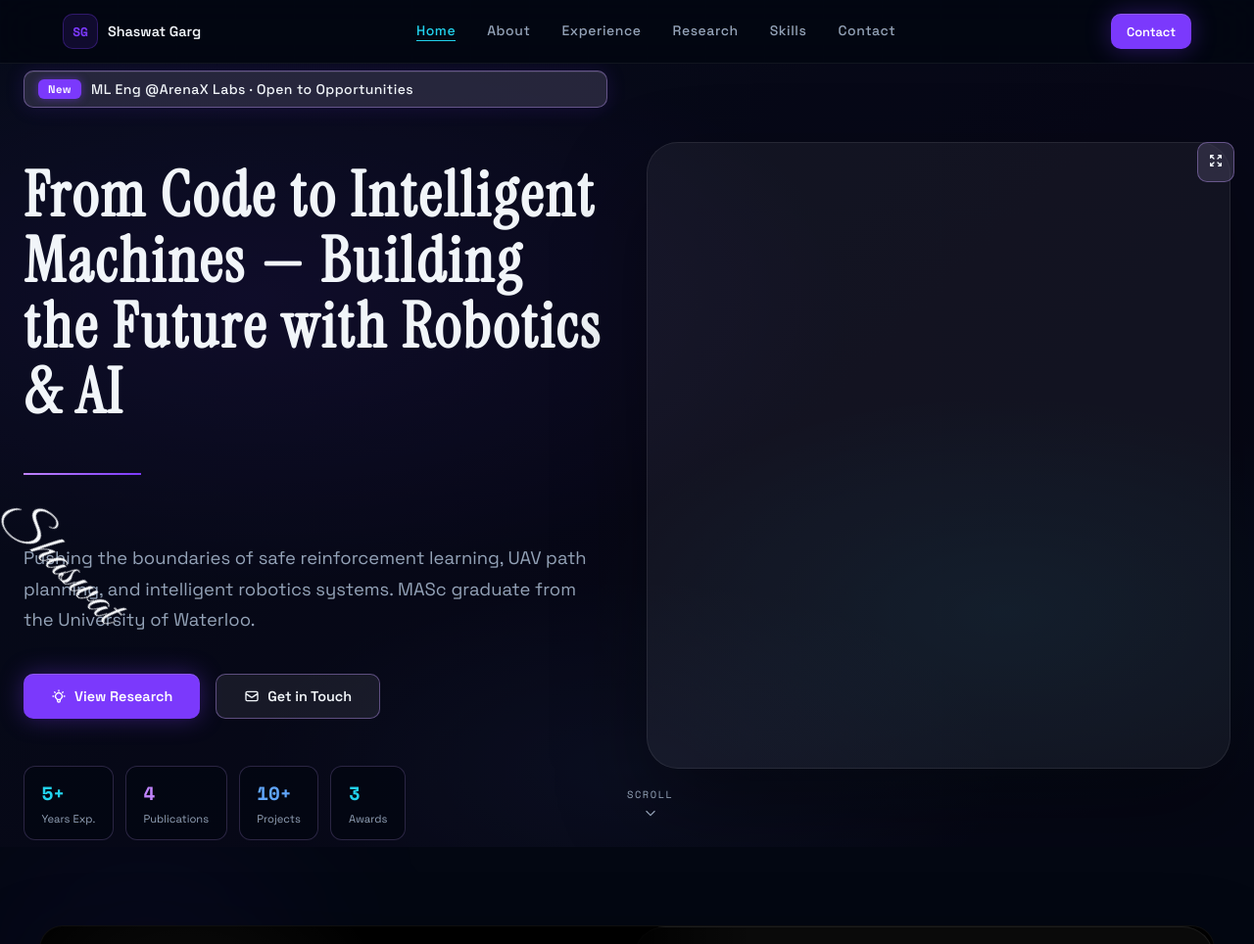
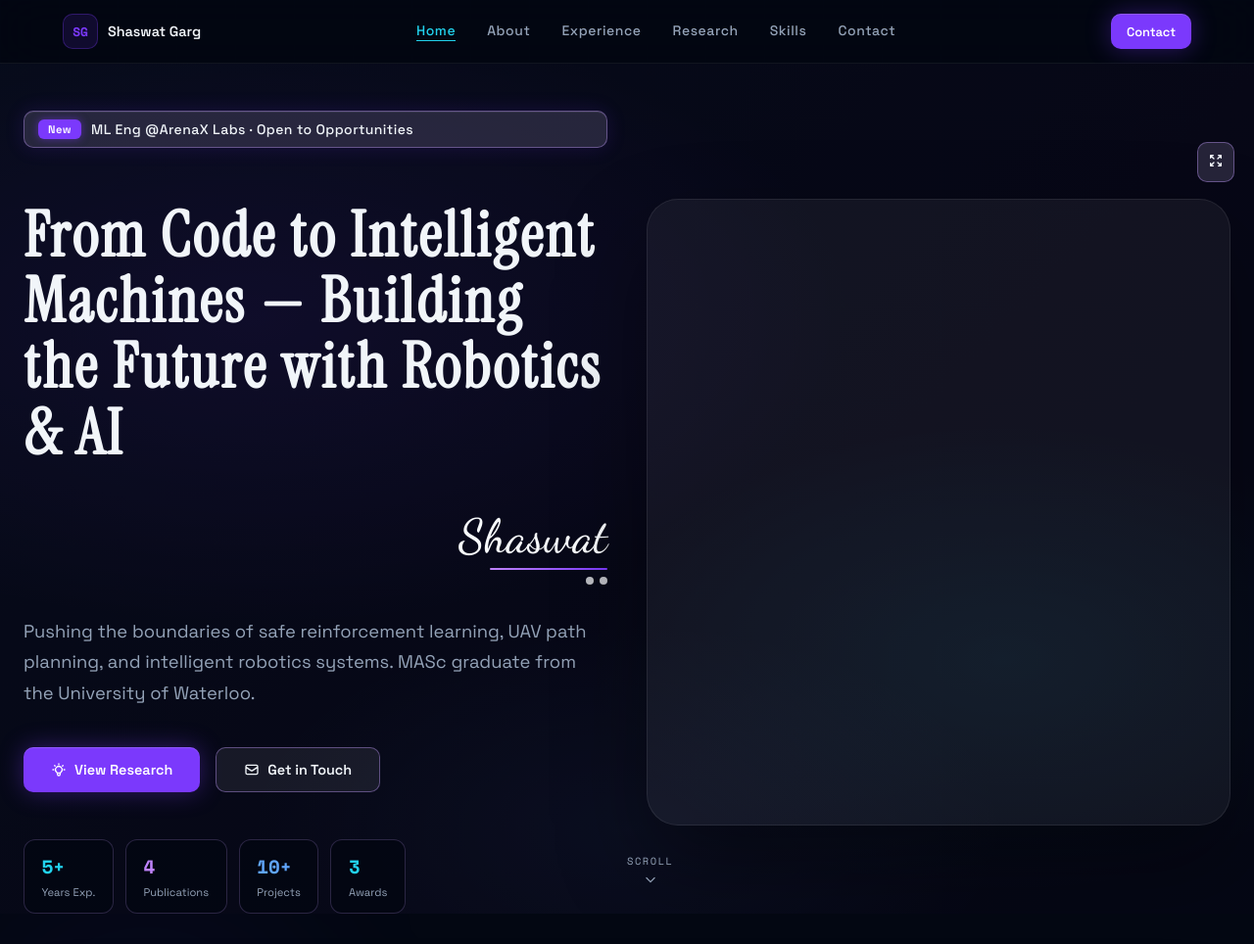
Before and after one commit to sissanjeev-cmd/shaswatolten, a website: page index.html in a window 1280 px wide. Shown: the top 964 px of the page at 98% size. Drawn offline with nearby package versions, Linux system fonts and the light colour scheme; some packages are replaced by stand-ins of ours; a script that the page names is missing.

Commit message:
Align hero top and tighten 3D robot layout; suppress spline badge

```diff
--- a/index.html
+++ b/index.html
@@ -12,12 +12,13 @@
     .video-hero {
       position: relative;
       width: 100%;
-      min-height: 100vh;
+      min-height: 85vh;
       overflow: hidden;
       display: flex;
       flex-direction: column;
-      align-items: center;
-      justify-content: center;
+      align-items: flex-start;
+      justify-content: flex-start;
+      padding-top: 3rem;
     }
 
     .video-bg {
@@ -142,32 +143,70 @@
       background: rgba(255, 255, 255, 0.05);
       box-shadow: 0 40px 90px rgba(0, 0, 0, 0.35);
       position: relative;
+      transition: transform 0.35s ease, box-shadow 0.35s ease;
+    }
+
+    .hero-3d-card:hover {
+      transform: translateY(-4px);
+      box-shadow: 0 65px 120px rgba(0, 0, 0, 0.4), inset 0 0 0 1px rgba(123, 57, 252, 0.12);
     }
 
     .hero-3d-card spline-viewer {
-      width: 100%;
-      height: 100%;
+      position: absolute;
+      top: 42%;
+      left: 50%;
+      width: 135%;
+      height: 135%;
+      transform: translate(-50%, -53%);
       display: block;
+      transition: transform 0.35s ease, filter 0.35s ease;
     }
 
-    .hero-line {
-      width: 120px;
-      height: 2px;
-      margin: 1.5rem 0 0;
-      background: linear-gradient(135deg, #c084fc, #7b39fc);
-      border: none;
+    .hero-3d-card:hover spline-viewer {
+      transform: translate(-50%, -53%) scale(1.03);
+      filter: drop-shadow(0 0 28px rgba(123, 57, 252, 0.28));
+    }
+
+    .hero-signature-wrap {
+      display: inline-flex;
+      flex-direction: column;
+      align-items: flex-end;
+      gap: 0.45rem;
+      margin: 1.5rem 0 2rem;
+      align-self: flex-end;
+      width: auto;
     }
 
     .hero-signature {
-      margin-top: 1rem;
-      font-family: 'Great Vibes', 'Brush Script MT', cursive;
-      font-size: clamp(2.2rem, 4vw, 3.2rem);
+      font-family: 'Dancing Script', 'Great Vibes', cursive;
+      font-size: clamp(2rem, 4vw, 3rem);
       color: #f8fafc;
-      letter-spacing: 0.02em;
-      line-height: 1.05;
-      transform: rotate(45deg);
-      transform-origin: left top;
+      letter-spacing: 0;
+      line-height: 1.02;
       display: inline-block;
+      transform: none;
+    }
+
+    .hero-signature-line {
+      width: 120px;
+      height: 2px;
+      background: linear-gradient(135deg, #c084fc, #7b39fc);
+      border-radius: 999px;
+    }
+
+    .hero-signature-dots {
+      display: flex;
+      gap: 0.4rem;
+      justify-content: flex-end;
+      width: 100%;
+    }
+
+    .hero-signature-dots span {
+      width: 8px;
+      height: 8px;
+      border-radius: 50%;
+      background: #f8fafc;
+      opacity: 0.75;
     }
 
     .hero-secondary-panel {
@@ -451,8 +490,13 @@
           <h1 class="hero-headline">
             From Code to Intelligent Machines — Building the Future with Robotics &amp; AI
           </h1>
-          <hr class="hero-line" />
-          <div class="hero-signature">Shaswat</div>
+          <div class="hero-signature-wrap">
+            <div class="hero-signature">Shaswat</div>
+            <div class="hero-signature-line"></div>
+            <div class="hero-signature-dots">
+              <span></span><span></span>
+            </div>
+          </div>
           <p class="hero-subtext">
             Pushing the boundaries of safe reinforcement learning, UAV path planning,
             and intelligent robotics systems. MASc graduate from the University of Waterloo.
@@ -779,6 +823,21 @@
       spotlight.style.left = (x - 250) + 'px';
       spotlight.style.top = (y - 250) + 'px';
     }
+
+    document.addEventListener('DOMContentLoaded', () => {
+      const viewer = document.querySelector('spline-viewer');
+      if (!viewer) return;
+
+      const hideLogo = () => {
+        const logo = viewer.shadowRoot?.querySelector('#logo');
+        if (logo) {
+          logo.style.display = 'none';
+        }
+      };
+
+      hideLogo();
+      viewer.addEventListener('load-complete', hideLogo);
+    });
   </script>
 </body>
 
--- a/styles.css
+++ b/styles.css
@@ -2,7 +2,7 @@
    SHASWAT GARG PORTFOLIO — SHARED DESIGN SYSTEM
    ============================================================ */
 
-@import url('https://fonts.googleapis.com/css2?family=Great+Vibes&family=Space+Grotesk:wght@300;400;500;600;700&family=Space+Mono:wght@400;700&family=Instrument+Serif:ital@0;1&display=swap');
+@import url('https://fonts.googleapis.com/css2?family=Dancing+Script:wght@500;600&family=Great+Vibes&family=Space+Grotesk:wght@300;400;500;600;700&family=Space+Mono:wght@400;700&family=Instrument+Serif:ital@0;1&display=swap');
 
 :root {
   --bg: #030712;
```
